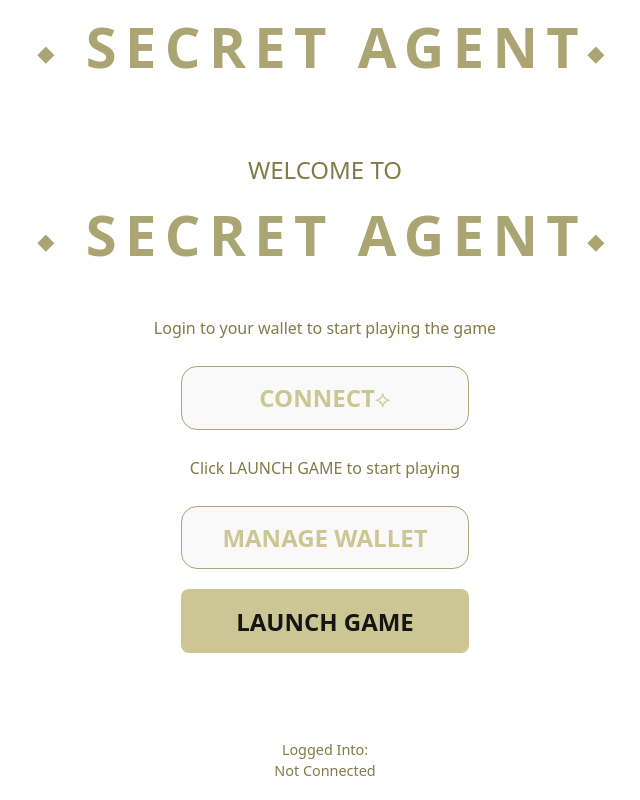
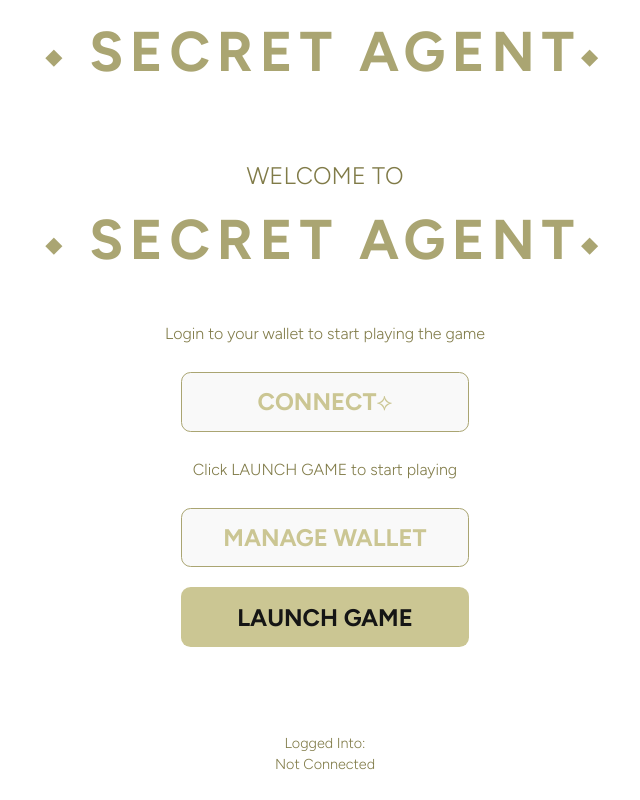
Before and after one commit to Quurk/secret-agent-login, a Vue app: page / in a window 1280 px wide. Shown: the whole page, without its empty margins (315-955 px from the left). Built offline with nearby package versions, Linux system fonts and the light colour scheme; no server answers; what @reown/appkit, @reown/appkit-adapter-wagmi would draw is missing.

Commit message:
Update styling

```diff
--- a/index.html
+++ b/index.html
@@ -4,6 +4,7 @@
     <meta charset="UTF-8">
     <meta name="viewport" content="width=device-width, initial-scale=1.0">
     <title>Wallet Authentication</title>
+    <link href="https://fonts.googleapis.com/css2?family=Figtree:wght@300;700&display=swap" rel="stylesheet">
 
 </head>
 <body>
--- a/src/style.css
+++ b/src/style.css
@@ -1,5 +1,6 @@
 :root {
-  font-family: system-ui, Avenir, Helvetica, Arial, sans-serif;
+  /* font-family: system-ui, Avenir, Helvetica, Arial, sans-serif; */
+  font-family: 'Figtree';
   line-height: 1.5;
   font-weight: 400;
   color-scheme: light dark;
@@ -63,7 +64,7 @@
 }
 
 button {
-  border-radius: 1rem;
+  border-radius: .4em;
   border: 1px solid transparent;
   padding: 0.6em 1.2em;
   font-size: 1.5em;
@@ -89,7 +90,7 @@
 }
 
 .button1{
-  border-radius: 8px;
+  border-radius: .4em;
   border: 1px solid transparent;
   padding: 0.6em 1.2em;
   font-size: 1.5em;
@@ -148,5 +149,5 @@
   margin-top: -20px;
   color:#aaa572;
   text-transform: uppercase;
-  letter-spacing: .15em;
+  letter-spacing: .12em;
 }
```
